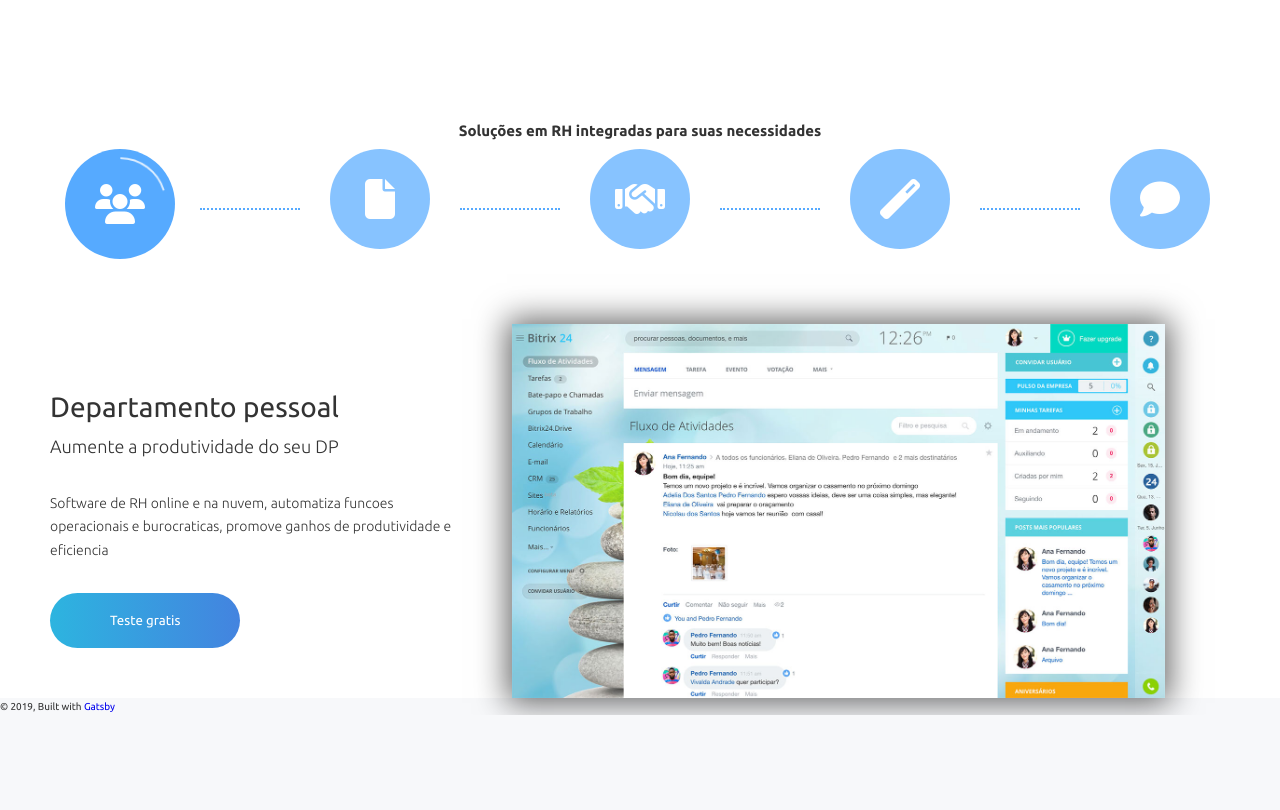
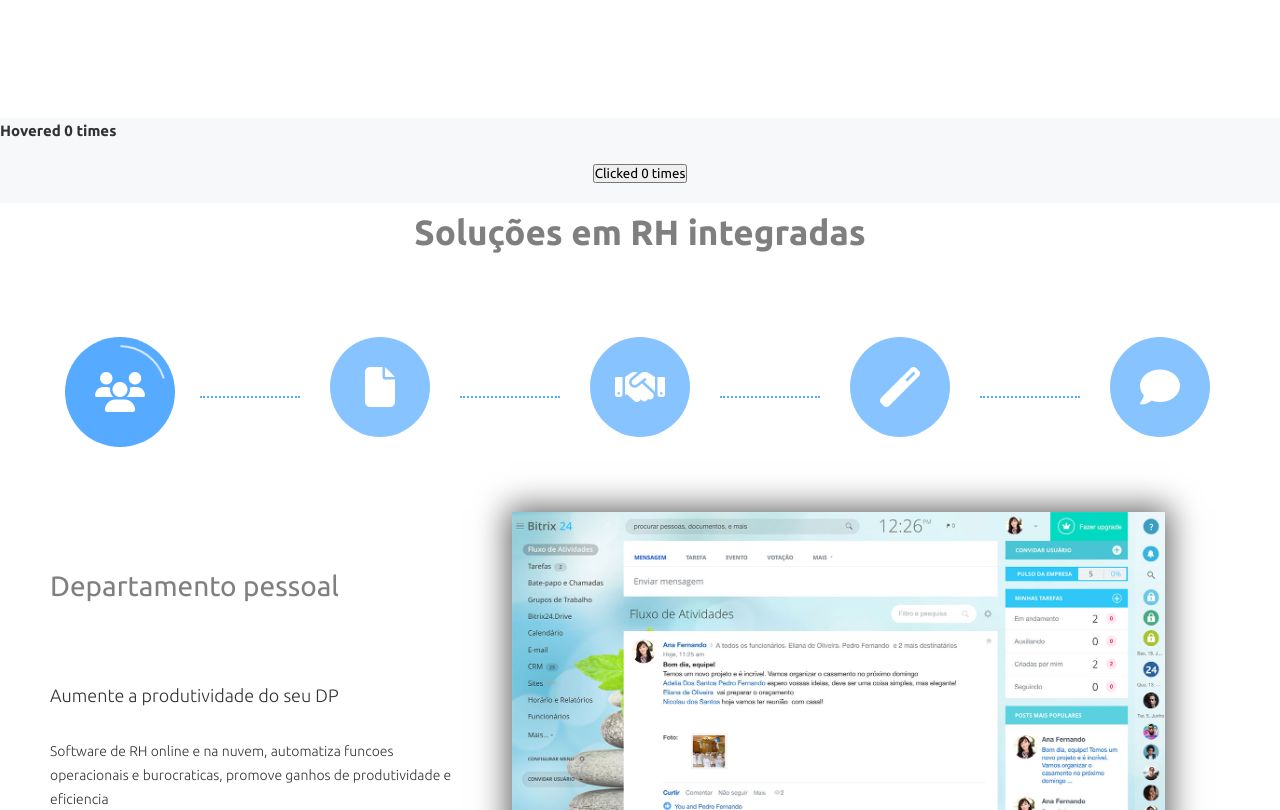
Before and after one commit to daviresio/rh-page, a Gatsby site: page / in a window 1280 px wide. Shown: the part 752-1562 px from the top of the page. Before the commit the page ends 1467 px from the top, so only its background shows below. Built offline with nearby package versions, Linux system fonts and the light colour scheme; Gatsby itself is replaced by a stand-in of ours.

```diff
--- a/package.json
+++ b/package.json
@@ -24,9 +24,11 @@
     "react-redux": "^7.1.0",
     "redux": "^4.0.4",
     "redux-form": "^8.2.4",
-    "redux-thunk": "^2.3.0"
+    "redux-thunk": "^2.3.0",
+    "styled-components": "^4.3.2"
   },
   "devDependencies": {
+    "@types/styled-components": "^4.1.18",
     "prettier": "^1.18.2"
   },
   "keywords": [
--- a/src/components/menu/DelayMenuTranstition.js
+++ b/src/components/menu/DelayMenuTranstition.js
@@ -1,21 +1,34 @@
-import React, { Component, useEffect, useState } from "react"
+import React from "react"
 
-export default Component => props => {
+const transtitionDelay = OriginalComponent => {
 
-  const [isMounted, setIsMounted] = useState(false)
+  class WrapperComponent extends React.Component {
 
-  useEffect(() => {
+    constructor(props) {
+      super(props)
 
-    if (!isMounted && props.isMounted) {
-      setTimeout(() => {
-        setIsMounted(true)
-      }, props.delayTime)
-    } else if (isMounted && !props.isMounted) {
-      console.log("entrei", isMounted, props.isMounted)
-      setTimeout(() => {
-        setIsMounted(false)
-      }, props.delayTime)
+      this.state = {
+        isMounted: props.isMounted,
+        desapear: false,
+      }
     }
-  })
-  return isMounted ? <Component {...props} /> : null
+
+    componentWillReceiveProps(nextProps) {
+      console.log(this.state, nextProps)
+      if (this.state.isMounted && !nextProps.isMounted) {
+        setTimeout(() => this.setState({ isMounted: false, desapear: true}), 3000)
+      }
+    }
+
+    render() {
+      return (
+        this.state.isMounted ? <OriginalComponent {...{...this.props, desapear: this.state.desapear}} /> : null
+      )
+    }
+
+  }
+
+  return WrapperComponent
 }
+
+export default transtitionDelay
--- a/src/components/menu/MenuContent.js
+++ b/src/components/menu/MenuContent.js
@@ -1,6 +1,7 @@
-import React from "react"
+import React  from "react"
 
 const MenuContent = ({ title, subtitle, content, img }) => {
+
   return (
     <div className={"menu-content"}>
       <div className={"container"}>
--- a/src/pages/index.js
+++ b/src/pages/index.js
@@ -2,8 +2,9 @@
 
 import Layout from "../layout/layout"
 import SEO from "../layout/SEO"
-import ItemMenu from "../components/menu/ItemMenu"
 import Menu from "../components/menu/Menu"
+import ClickCounter from "../temp/ClickCounter"
+import HoverCounter from "../temp/HoverCounter"
 
 
 const IndexPage = () => (
@@ -30,8 +31,11 @@
       </div>
     </section>
 
+    <HoverCounter />
+    <ClickCounter />
+
     <section className={"section-menu"}>
-      <h1 className={"title"}>Soluções em RH integradas para suas necessidades</h1>
+      <h1 className={"title"}>Soluções em RH integradas</h1>
       <Menu>
 
       </Menu>
--- a/src/styles/pages/_home.scss
+++ b/src/styles/pages/_home.scss
@@ -91,4 +91,11 @@
   flex-direction: column;
   justify-content: center;
   align-items: center;
+
+  .title {
+    font-size: 3.5rem;
+    color: rgba($color-black, .5);
+    margin-bottom: 7rem;
+  }
+
 }
--- /dev/null
+++ b/src/temp/ClickCounter.js
@@ -0,0 +1,25 @@
+import React, { Component } from "react"
+import styled from "styled-components"
+import withCounter from './withCounter'
+
+class ClickCounter extends Component {
+
+  render() {
+    const {count, incrementCount} = this.props
+    return (
+      <Div onClick={incrementCount}>
+        <button>Clicked {count} times</button>
+      </Div>
+    )
+  }
+}
+
+export default withCounter(ClickCounter)
+
+
+const Div = styled.div`
+width: 100%;
+display: flex;
+justify-content: center;
+margin: 20px 0;
+`
--- /dev/null
+++ b/src/temp/HoverCounter.js
@@ -0,0 +1,29 @@
+import React, { Component } from "react"
+import withCounter from './withCounter'
+
+class HoverCounter extends Component {
+  constructor(props) {
+    super(props)
+
+    this.state = {
+      count: 0
+    }
+
+  }
+
+
+  incrementCount = () => {
+    this.setState({count: this.state.count + 1})
+  }
+
+  render() {
+    const {count, incrementCount} = this.props
+    return (
+      <div>
+        <h2 onMouseOver={incrementCount}>Hovered {count} times</h2>
+      </div>
+    )
+  }
+}
+
+export default withCounter(HoverCounter)
--- /dev/null
+++ b/src/temp/withCounter.js
@@ -0,0 +1,28 @@
+import React from 'react'
+
+const withCounter = (WrappedComponent) => {
+  class NewComponent extends React.Component {
+
+    constructor(props) {
+      super(props)
+
+      this.state = {
+        count: 0
+      }
+
+    }
+
+
+    incrementCount = () => {
+      this.setState({count: this.state.count + 1})
+    }
+
+    render() {
+      return <WrappedComponent count={this.state.count} incrementCount={this.incrementCount} />
+    }
+  }
+
+  return NewComponent
+}
+
+export default withCounter
```
Also changed, not shown: 1 other file.
